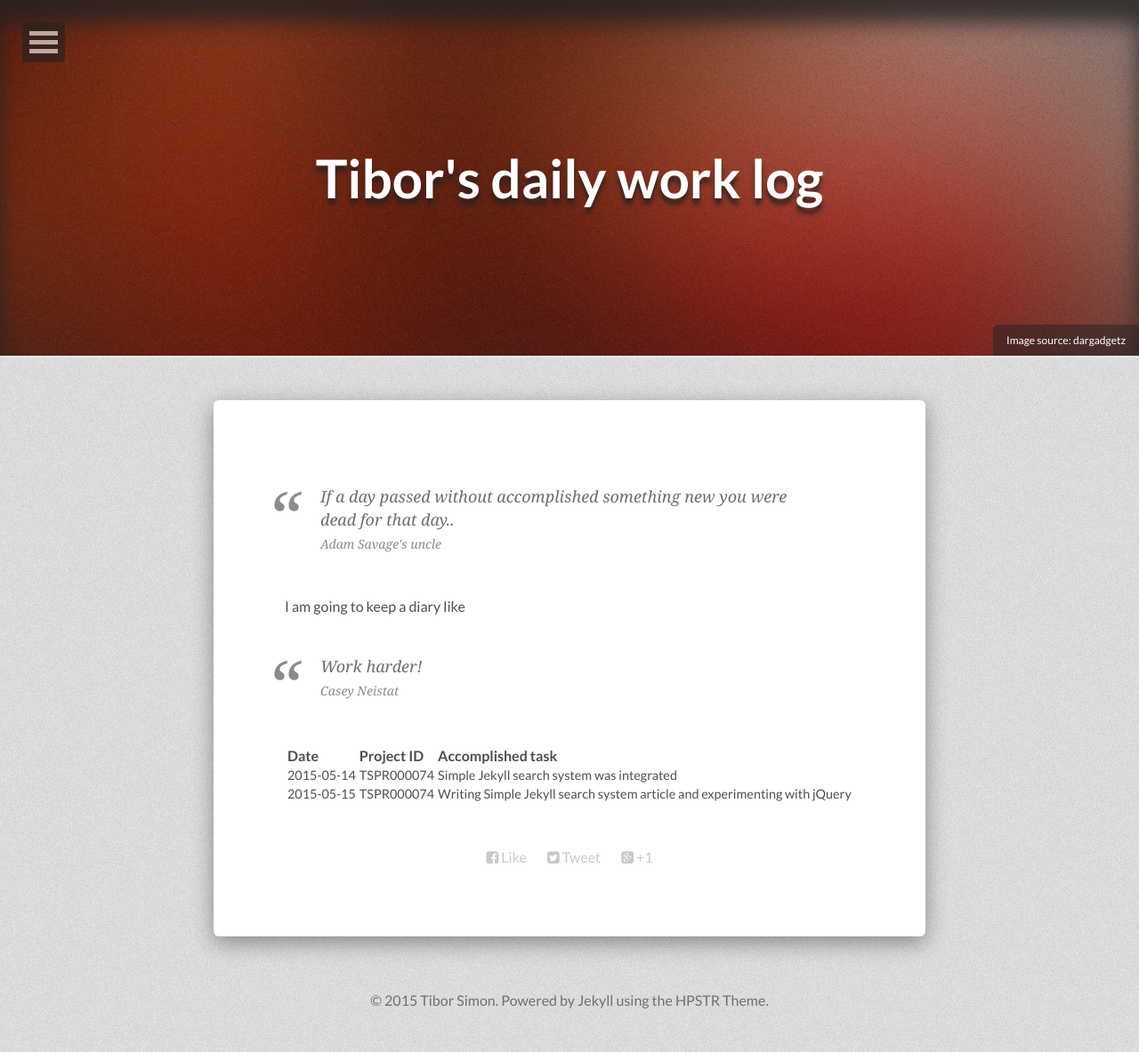
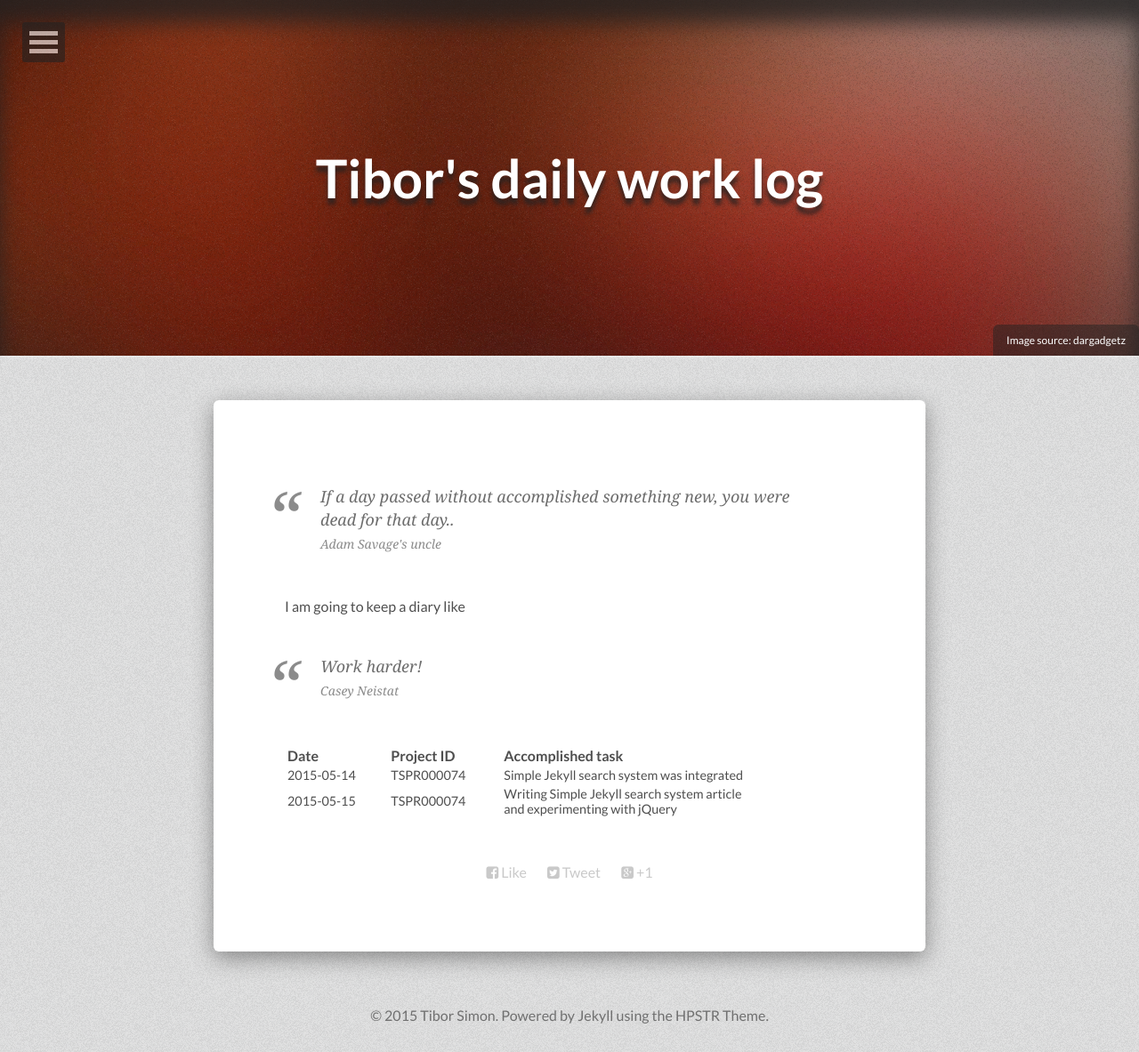
Before and after one commit to tiborsimon/tiborsimon.github.io, a Jekyll site: the page built from worklog/index.md, in a window 1280 px wide. Shown: the whole page at 89% size. Built offline with Jekyll 4.4.1, drawn with Linux system fonts in a browser that asks for light colours; nearby versions of some CDN libraries.

Commit message:
using br

```diff
--- a/worklog/index.md
+++ b/worklog/index.md
@@ -11,7 +11,7 @@ comments: false
 ---
 
 <blockquote>
-If a day passed without accomplished something new you were dead for that day..
+If a day passed without accomplished something new, you were dead for that day..
 <cite>Adam Savage's uncle</cite>
 </blockquote>
 
@@ -27,4 +27,4 @@ Work harder!
 | Date | Project ID | Accomplished task |
 |:-----------|:------------|:------------|
 | 2015-05-14 | TSPR000074 | Simple Jekyll search system was integrated
-| 2015-05-15 | TSPR000074 | Writing Simple Jekyll search system article and experimenting with jQuery
+| 2015-05-15 | TSPR000074 | Writing Simple Jekyll search system article<br>and experimenting with jQuery
```
